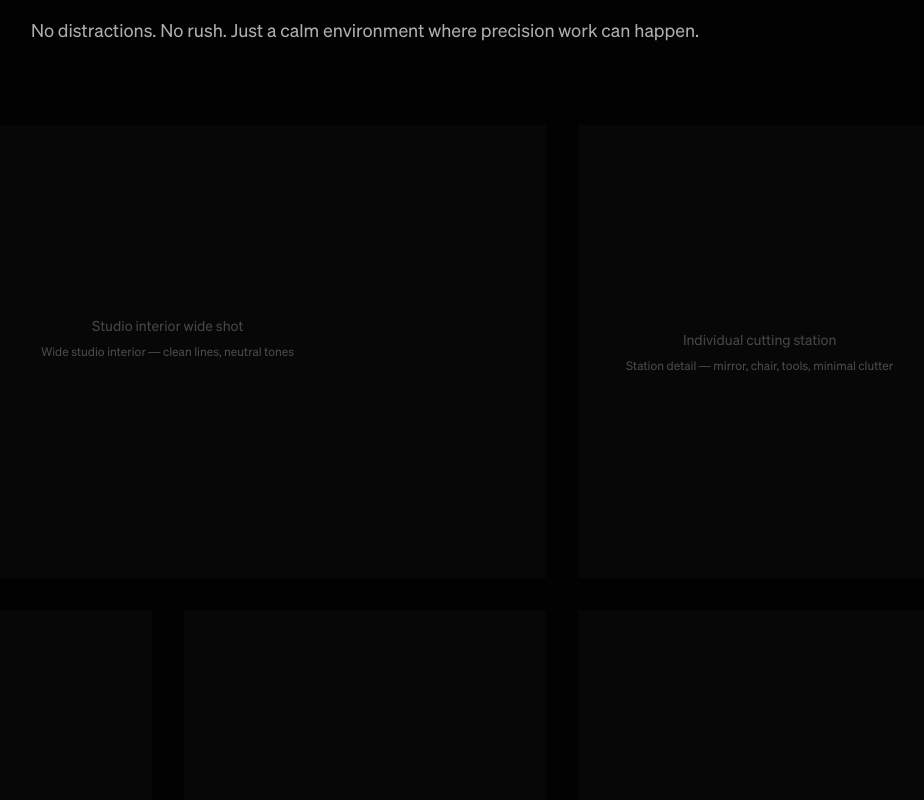
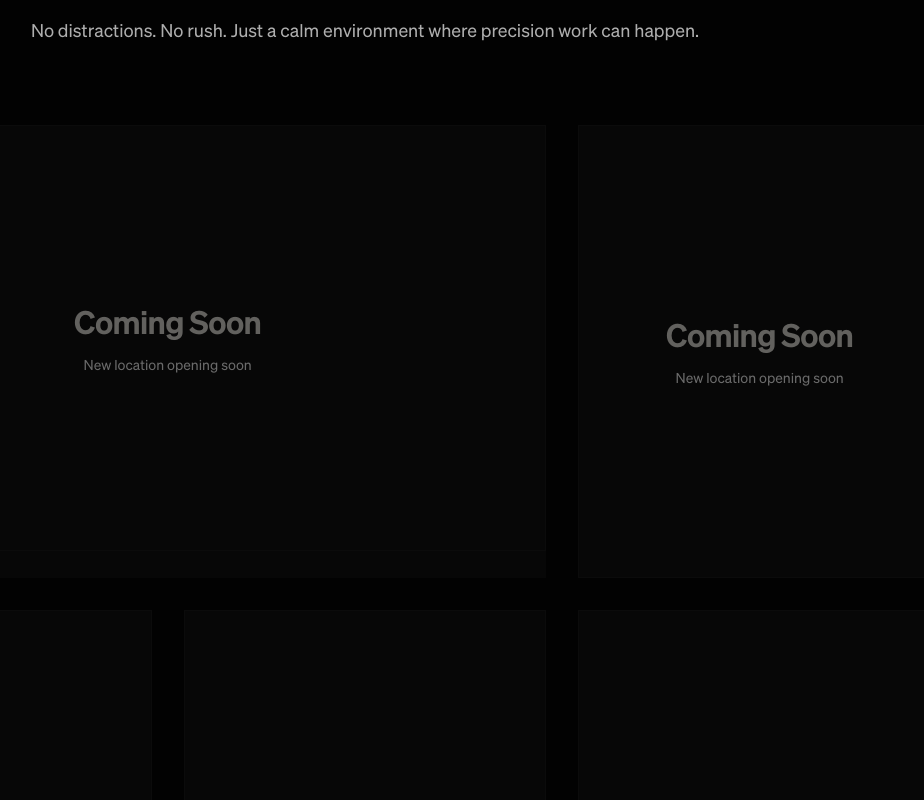
Before and after one commit to ericsngyun/prax, a Next.js app: page /about in a window 1280 px wide. Shown: the part 3520-4320 px from the top of the page, without its empty margins (275-1199 px from the left). Built offline with nearby package versions, Linux system fonts and the light colour scheme.

Commit message:
Update placeholder displays for new location and team
- Replace studio space placeholder text with "Coming Soon" for new location
- Remove action b-roll placeholders for team members without images
- Cleaner, more professional placeholder styling
- Only show content when images are available

```diff
--- a/components/sections/StudioSpaceSection.tsx
+++ b/components/sections/StudioSpaceSection.tsx
@@ -139,13 +139,13 @@ export function StudioSpaceSection({
                     )}
                   </>
                 ) : (
-                  <div className={`${isFeature ? 'aspect-[16/9]' : 'aspect-[4/5]'} flex items-center justify-center p-6 bg-prax-charcoal`}>
+                  <div className={`${isFeature ? 'aspect-[16/9]' : 'aspect-[4/5]'} flex items-center justify-center p-6 bg-prax-charcoal border border-prax-graphite/30`}>
                     <div className="text-center">
-                      <div className="text-prax-silver/60 text-sm mb-2">
-                        {image.alt}
+                      <div className="text-h3 text-prax-bone/40 font-light mb-3">
+                        Coming Soon
                       </div>
-                      <div className="text-prax-stone/40 text-xs">
-                        {image.caption || 'Interior or detail shot'}
+                      <div className="text-body-sm text-prax-stone/60">
+                        New location opening soon
                       </div>
                     </div>
                   </div>
--- a/components/sections/TeamGridSection.tsx
+++ b/components/sections/TeamGridSection.tsx
@@ -376,7 +376,7 @@ export function TeamGridSection({
                     }
                   />
 
-                  {member.actionSrc ? (
+                  {member.actionSrc && (
                     <div className="relative aspect-[16/9] bg-prax-charcoal overflow-hidden">
                       <Image
                         src={member.actionSrc}
@@ -388,15 +388,6 @@ export function TeamGridSection({
                         className="object-cover img-portfolio"
                         style={member.actionSrcPosition ? { objectPosition: member.actionSrcPosition } : undefined}
                       />
-                    </div>
-                  ) : (
-                    <div className="relative aspect-[16/9] bg-prax-charcoal overflow-hidden flex items-center justify-center">
-                      <div className="text-center p-6">
-                        <div className="text-prax-silver text-sm mb-2">ACTION B-ROLL</div>
-                        <div className="text-prax-stone text-xs">
-                          Hands at work, clipper detail, or client angle
-                        </div>
-                      </div>
                     </div>
                   )}
 
```
